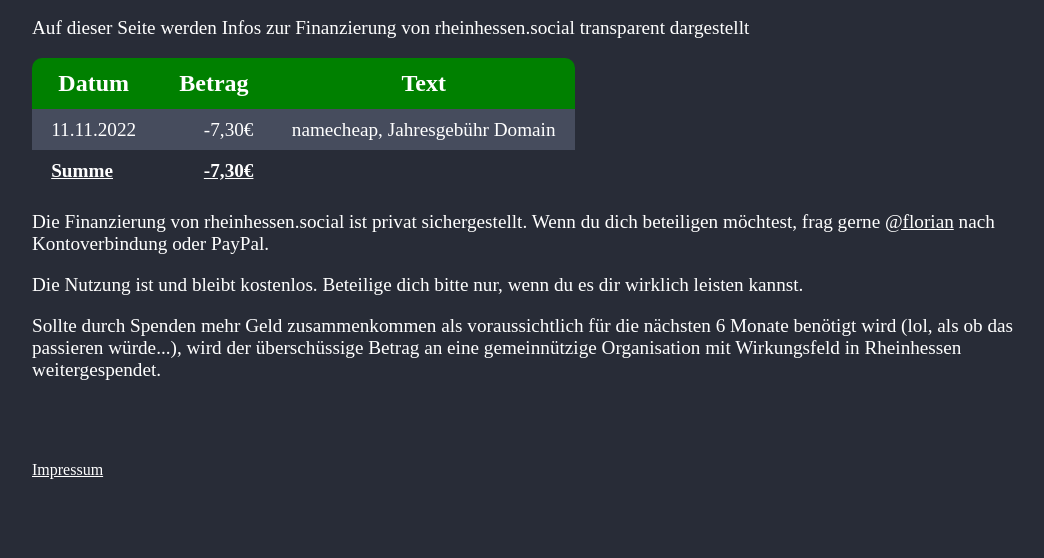
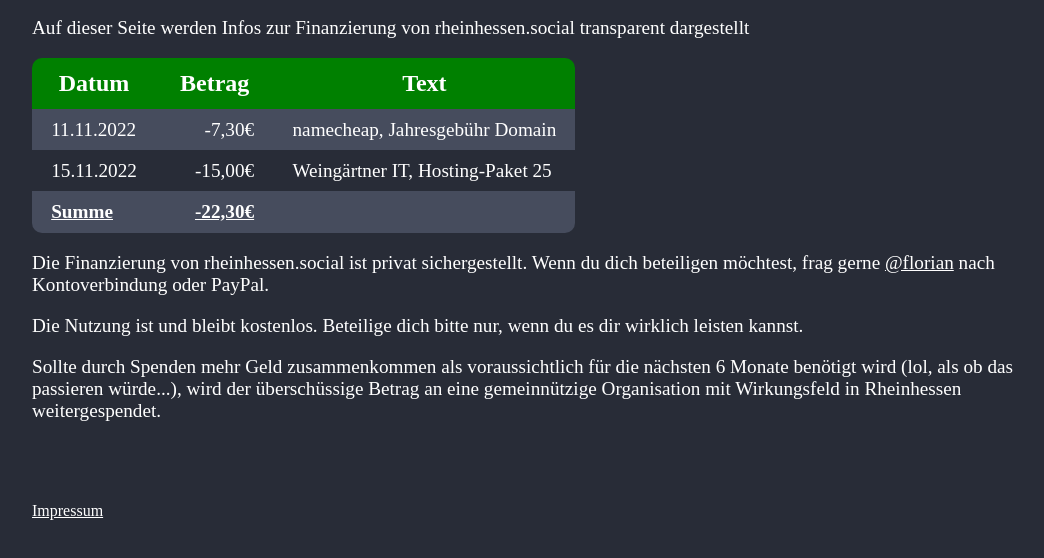
Before and after one commit to rheinhessensocial/rheinhessensocial.github.io, a plain HTML site: page sparschwein.html in a window 1280 px wide. Shown: the part 126-684 px from the top of the page, without its empty margins (96-1140 px from the left). Drawn offline with Linux system fonts and the light colour scheme.

Commit message:
Finanzen aktualisiert, sauberes HTML

```diff
--- a/sparschwein.html
+++ b/sparschwein.html
@@ -1,6 +1,9 @@
 <!DOCTYPE html>
 <html lang="de">
 <head>
+	<meta charset="utf-8">
+	<meta name="viewport" content="width=device-width, initial-scale=1.0">
+	<title>rheinhessen.social - Sparschwein</title>
 	<link rel="stylesheet" href="style.css">
 </head>
 <body>
@@ -18,11 +21,12 @@
 			<td>-7,30€</td>
 			<td>namecheap, Jahresgebühr Domain</td>
 		</tr>
- <!--  <tr>
-    <td>16.11.2022</td>
+		<tr>
+			<td>15.11.2022</td>
 			<td>-15,00€</td>
 			<td>Weingärtner IT, Hosting-Paket 25</td>
 		</tr>
+ <!--
 		<tr>
 			<td>xx.12.2022</td>
 			<td>-15,00€</td>
@@ -30,7 +34,7 @@
 		</tr> -->
 		<tr>
 			<td>Summe</td>
-    <td>-7,30€</td>
+			<td>-22,30€</td>
 			<td></td>
 		</tr>
 	</table>
```
Also changed, not shown: impressum.html (+3 -0 lines), index.html (+3 -0 lines). Lines whose indentation alone changed are shown as unchanged.
